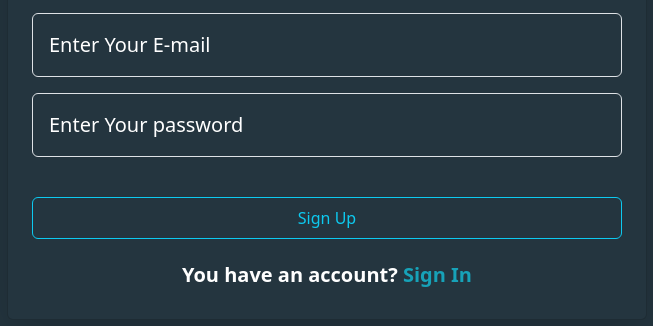
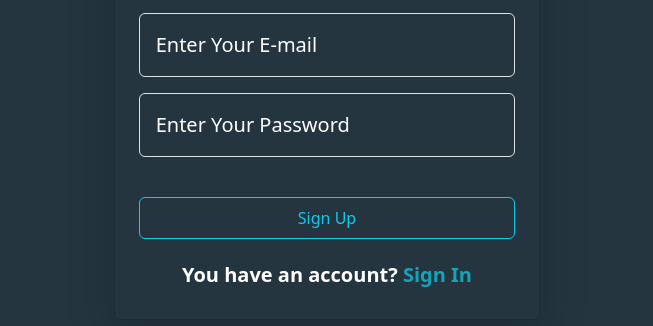
Before and after one commit to cptnSUKUNA/Smart-Login-System, a plain HTML site: page signUp.html in a window 1280 px wide. Shown: the part 228-554 px from the top of the page, without its empty margins (313-966 px from the left). Drawn offline with nearby package versions, Linux system fonts and the light colour scheme.

Commit message:
Update signUp.html

```diff
--- a/signUp.html
+++ b/signUp.html
@@ -12,31 +12,42 @@
 
 <body class="min-vh-100" style="background-color: #24353F;">
 
-
-    <section class="card p-4 my-5 shadow-lg text-center w-50 mx-auto" style="background-color: #24353F;">
+    <section class="card p-4 my-5 shadow-lg text-center mx-auto col-10 col-sm-8 col-md-6 col-lg-4"
+        style="background-color: #24353F;">
         <div class="signInForm">
             <h1 class="py-3" style="color: #17A2B8;">Smart Login System</h1>
+
+            <!-- Name Input -->
             <div class="mb-3">
                 <input type="text" class="form-control p-3 fs-5" oninput="validation()" id="name"
                     placeholder="Enter Your Name" style="background-color: #24353F;" required>
+                <p class="lead my-3 fs-5 fw-bold d-none" style="color: red;" id="msgName">Invalid Name</p>
             </div>
-            <p class="lead my-3 fs-5 fw-bold d-none" style="color: red;" id="msgName">Invalid Name</p>
+
+            <!-- Email Input -->
             <div class="mb-3">
                 <input type="email" class="form-control p-3 fs-5" id="mail" placeholder="Enter Your E-mail"
                     style="background-color: #24353F;" required>
+                <p class="lead my-3 fs-5 fw-bold d-none" style="color: red;" id="msgMail">Invalid Email</p>
             </div>
-            <p class="lead my-3 fs-5 fw-bold d-none" style="color: red;" id="msgMail">Invalid Email</p>
+
+            <!-- Password Input -->
             <div class="mb-3">
-                <input type="password" class="form-control p-3 fs-5" id="password" placeholder="Enter Your password"
+                <input type="password" class="form-control p-3 fs-5" id="password" placeholder="Enter Your Password"
                     style="background-color: #24353F;" required>
+                <p class="lead my-3 fs-5 fw-bold d-none" style="color: red;" id="msgPassword">Invalid Password</p>
             </div>
-            <p class="lead my-3 fs-5 fw-bold d-none" style="color: red;" id="msgPassword">Invalid Password</p>
+
+            <!-- Sign Up Button -->
             <button type="button" class="btn btn-outline-info w-100 p-2 my-4" id="SignUp">Sign Up</button>
+
+            <!-- Sign In Link -->
             <h3 class="lead fw-bold" style="color: white;">You have an account?
                 <a href="index.html" class="fw-bold" style="text-decoration: none; color: #17A2B8;">Sign In</a>
             </h3>
         </div>
     </section>
+
 
 
 
```
